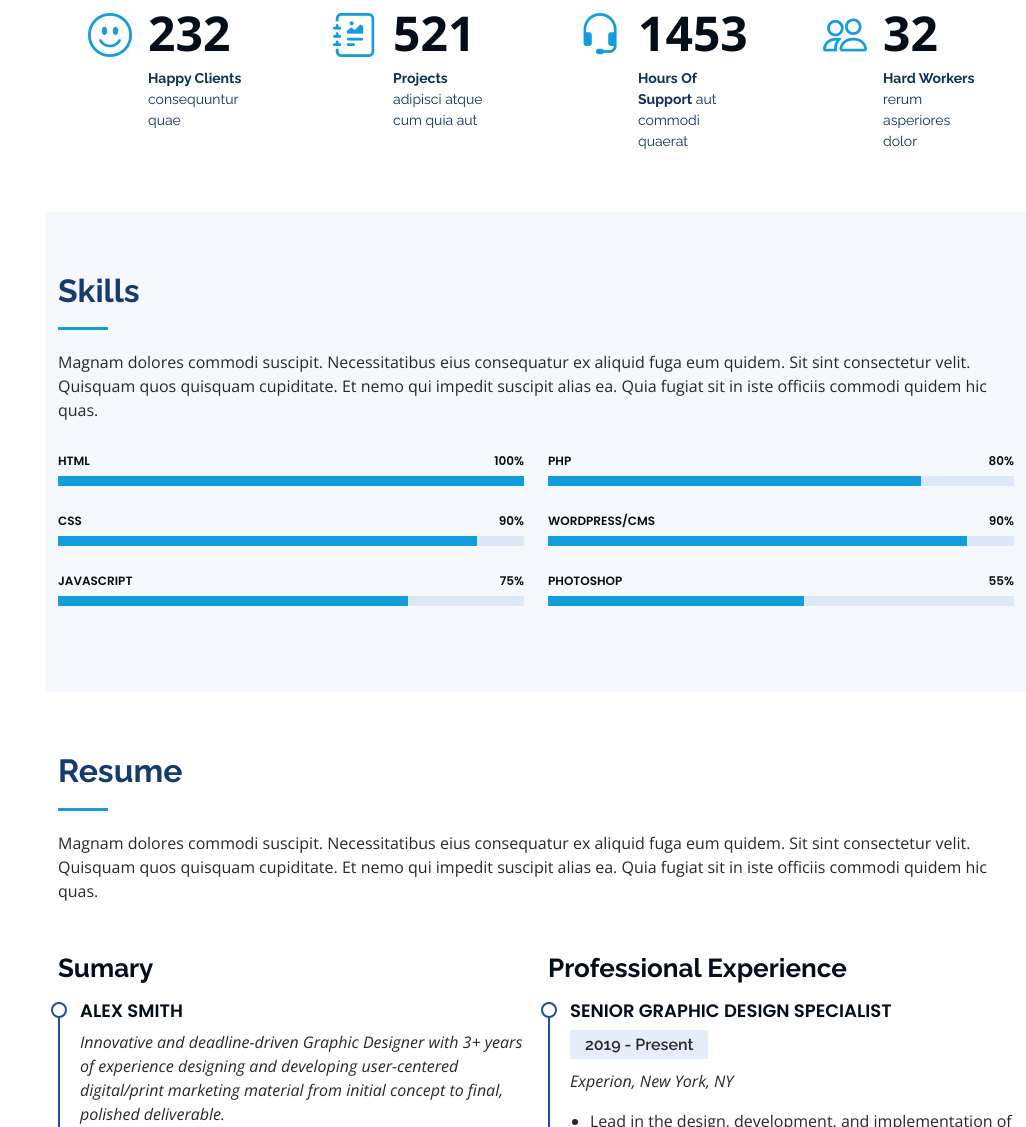
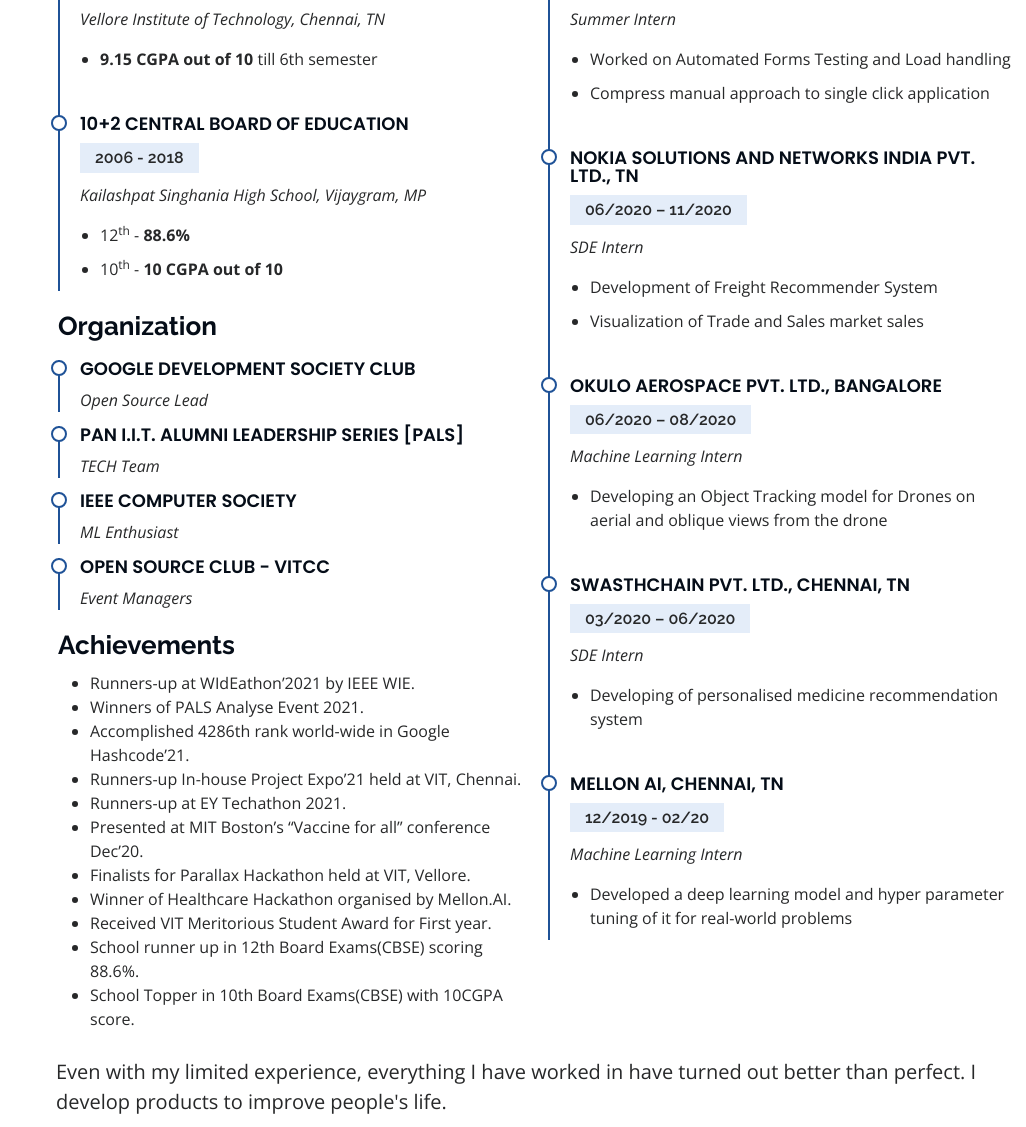
Before and after one commit to vedantrokde/portfolio, a plain HTML site: page index.html in a window 1280 px wide. Shown: the part 1637-2764 px from the top of the page, without its empty margins (254-1280 px from the left). Drawn offline with nearby package versions, Linux system fonts and the light colour scheme.

Commit message:
add resume

```diff
--- a/assets/css/style.css
+++ b/assets/css/style.css
@@ -287,7 +287,7 @@ section {
 }
 
 .section-title {
-  padding-bottom: 30px;
+  padding-bottom: 10px;
 }
 
 .section-title h2 {
--- a/index.html
+++ b/index.html
@@ -66,7 +66,7 @@
           <a target="_blank" href="https://www.linkedin.com/in/vedantrokde/" class="linkedin"><i
               class="bx bxl-linkedin"></i></a>
           <a target="_blank" href="https://github.com/vedantrokde" class="github"><i class="bx bxl-github"></i></a>
-          <a target="_blank" href="#" class="leetcode"><i class="iconify"
+          <a target="_blank" href="https://leetcode.com/vedantrokde/" class="leetcode"><i class="iconify"
               data-icon="simple-icons:leetcode"></i></a>
           <a target="_blank" href="https://www.hackerrank.com/vedantrokde" class="hackerrank"><i class="iconify"
               data-icon="fa-brands:hackerrank"></span>></i></a>
@@ -78,8 +78,8 @@
           <li><a href="#hero" class="nav-link scrollto active"><i class="bx bx-home"></i> <span>Home</span></a></li>
           <li><a href="#about" class="nav-link scrollto"><i class="bx bx-user"></i> <span>About</span></a></li>
           <li><a href="#resume" class="nav-link scrollto"><i class="bx bx-file-blank"></i> <span>Resume</span></a></li>
-          <li><a href="#portfolio" class="nav-link scrollto"><i class="bx bx-book-content"></i>
-              <span>Portfolio</span></a></li>
+          <li><a href="#project" class="nav-link scrollto"><i class="bx bx-book-content"></i>
+              <span>Project</span></a></li>
           <li><a href="#services" class="nav-link scrollto"><i class="bx bx-server"></i> <span>Services</span></a></li>
           <li><a href="#contact" class="nav-link scrollto"><i class="bx bx-envelope"></i> <span>Contact</span></a></li>
         </ul>
@@ -160,219 +160,140 @@
       </div>
     </section><!-- End About Section -->
 
-    <!-- ======= Facts Section ======= -->
-    <section id="facts" class="facts">
-      <div class="container">
-
-        <div class="section-title">
-          <h2>Facts</h2>
-          <p>Magnam dolores commodi suscipit. Necessitatibus eius consequatur ex aliquid fuga eum quidem. Sit sint
-            consectetur velit. Quisquam quos quisquam cupiditate. Et nemo qui impedit suscipit alias ea. Quia fugiat sit
-            in iste officiis commodi quidem hic quas.
-          </p>
-        </div>
-
-        <div class="row no-gutters">
-
-          <div class="col-lg-3 col-md-6 d-md-flex align-items-md-stretch" data-aos="fade-up">
-            <div class="count-box">
-              <i class="bi bi-emoji-smile"></i>
-              <!-- https://www.codechef.com/users/vedantrokde -->
-              <span data-purecounter-start="0" data-purecounter-end="232" data-purecounter-duration="1"
-                class="purecounter"></span>
-              <p><strong>Happy Clients</strong> consequuntur quae</p>
-            </div>
-          </div>
-
-          <div class="col-lg-3 col-md-6 d-md-flex align-items-md-stretch" data-aos="fade-up" data-aos-delay="100">
-            <div class="count-box">
-              <i class="bi bi-journal-richtext"></i>
-              <span data-purecounter-start="0" data-purecounter-end="521" data-purecounter-duration="1"
-                class="purecounter"></span>
-              <p><strong>Projects</strong> adipisci atque cum quia aut</p>
-            </div>
-          </div>
-
-          <div class="col-lg-3 col-md-6 d-md-flex align-items-md-stretch" data-aos="fade-up" data-aos-delay="200">
-            <div class="count-box">
-              <i class="bi bi-headset"></i>
-              <span data-purecounter-start="0" data-purecounter-end="1453" data-purecounter-duration="1"
-                class="purecounter"></span>
-              <p><strong>Hours Of Support</strong> aut commodi quaerat</p>
-            </div>
-          </div>
-
-          <div class="col-lg-3 col-md-6 d-md-flex align-items-md-stretch" data-aos="fade-up" data-aos-delay="300">
-            <div class="count-box">
-              <i class="bi bi-people"></i>
-              <span data-purecounter-start="0" data-purecounter-end="32" data-purecounter-duration="1"
-                class="purecounter"></span>
-              <p><strong>Hard Workers</strong> rerum asperiores dolor</p>
-            </div>
-          </div>
-
-        </div>
-
-      </div>
-    </section><!-- End Facts Section -->
-
-    <!-- ======= Skills Section ======= -->
-    <section id="skills" class="skills section-bg">
-      <div class="container">
-
-        <div class="section-title">
-          <h2>Skills</h2>
-          <p>Magnam dolores commodi suscipit. Necessitatibus eius consequatur ex aliquid fuga eum quidem. Sit sint
-            consectetur velit. Quisquam quos quisquam cupiditate. Et nemo qui impedit suscipit alias ea. Quia fugiat sit
-            in iste officiis commodi quidem hic quas.</p>
-        </div>
-
-        <div class="row skills-content">
-
-          <div class="col-lg-6" data-aos="fade-up">
-
-            <div class="progress">
-              <span class="skill">HTML <i class="val">100%</i></span>
-              <div class="progress-bar-wrap">
-                <div class="progress-bar" role="progressbar" aria-valuenow="100" aria-valuemin="0" aria-valuemax="100">
-                </div>
-              </div>
-            </div>
-
-            <div class="progress">
-              <span class="skill">CSS <i class="val">90%</i></span>
-              <div class="progress-bar-wrap">
-                <div class="progress-bar" role="progressbar" aria-valuenow="90" aria-valuemin="0" aria-valuemax="100">
-                </div>
-              </div>
-            </div>
-
-            <div class="progress">
-              <span class="skill">JavaScript <i class="val">75%</i></span>
-              <div class="progress-bar-wrap">
-                <div class="progress-bar" role="progressbar" aria-valuenow="75" aria-valuemin="0" aria-valuemax="100">
-                </div>
-              </div>
-            </div>
-
-          </div>
-
-          <div class="col-lg-6" data-aos="fade-up" data-aos-delay="100">
-
-            <div class="progress">
-              <span class="skill">PHP <i class="val">80%</i></span>
-              <div class="progress-bar-wrap">
-                <div class="progress-bar" role="progressbar" aria-valuenow="80" aria-valuemin="0" aria-valuemax="100">
-                </div>
-              </div>
-            </div>
-
-            <div class="progress">
-              <span class="skill">WordPress/CMS <i class="val">90%</i></span>
-              <div class="progress-bar-wrap">
-                <div class="progress-bar" role="progressbar" aria-valuenow="90" aria-valuemin="0" aria-valuemax="100">
-                </div>
-              </div>
-            </div>
-
-            <div class="progress">
-              <span class="skill">Photoshop <i class="val">55%</i></span>
-              <div class="progress-bar-wrap">
-                <div class="progress-bar" role="progressbar" aria-valuenow="55" aria-valuemin="0" aria-valuemax="100">
-                </div>
-              </div>
-            </div>
-
-          </div>
-
-        </div>
-
-      </div>
-    </section><!-- End Skills Section -->
-
     <!-- ======= Resume Section ======= -->
     <section id="resume" class="resume">
       <div class="container">
 
         <div class="section-title">
           <h2>Resume</h2>
-          <p>Magnam dolores commodi suscipit. Necessitatibus eius consequatur ex aliquid fuga eum quidem. Sit sint
-            consectetur velit. Quisquam quos quisquam cupiditate. Et nemo qui impedit suscipit alias ea. Quia fugiat sit
-            in iste officiis commodi quidem hic quas.</p>
         </div>
 
         <div class="row">
           <div class="col-lg-6" data-aos="fade-up">
-            <h3 class="resume-title">Sumary</h3>
-            <div class="resume-item pb-0">
-              <h4>Alex Smith</h4>
-              <p><em>Innovative and deadline-driven Graphic Designer with 3+ years of experience designing and
-                  developing user-centered digital/print marketing material from initial concept to final, polished
-                  deliverable.</em></p>
+            <h3 class="resume-title">Education</h3>
+            <div class="resume-item">
+              <h4>B.Tech (Computer Science Engg.)</h4>
+              <h5>2018 - 2022</h5>
+              <p><em>Vellore Institute of Technology, Chennai, TN</em></p>
               <ul>
-                <li>Portland par 127,Orlando, FL</li>
-                <li>(123) 456-7891</li>
-                <li>alice.barkley@example.com</li>
+                <li><strong>9.15 CGPA out of 10</strong> till 6th semester</li>
+              </ul>
+            </div>
+            <div class="resume-item" style="padding-bottom: 0;">
+              <h4>10+2 Central Board of Education</h4>
+              <h5>2006 - 2018</h5>
+              <p><em>Kailashpat Singhania High School, Vijaygram, MP</em></p>
+              <ul>
+                <li>12<sup>th</sup> - <strong>88.6%</strong></li>
+                <li>10<sup>th</sup> - <strong>10 CGPA out of 10</strong></li>
               </ul>
             </div>
 
-            <h3 class="resume-title">Education</h3>
-            <div class="resume-item">
-              <h4>Master of Fine Arts &amp; Graphic Design</h4>
-              <h5>2015 - 2016</h5>
-              <p><em>Rochester Institute of Technology, Rochester, NY</em></p>
-              <p>Qui deserunt veniam. Et sed aliquam labore tempore sed quisquam iusto autem sit. Ea vero voluptatum qui
-                ut dignissimos deleniti nerada porti sand markend</p>
+            <h3 class="resume-title">Organization</h3>
+            <div class="resume-item pb-0">
+              <h4>Google Development Society Club</h4>
+              <p><em>Open Source Lead</em></p>
             </div>
-            <div class="resume-item">
-              <h4>Bachelor of Fine Arts &amp; Graphic Design</h4>
-              <h5>2010 - 2014</h5>
-              <p><em>Rochester Institute of Technology, Rochester, NY</em></p>
-              <p>Quia nobis sequi est occaecati aut. Repudiandae et iusto quae reiciendis et quis Eius vel ratione eius
-                unde vitae rerum voluptates asperiores voluptatem Earum molestiae consequatur neque etlon sader mart
-                dila</p>
+            <div class="resume-item pb-0">
+              <h4>PAN I.I.T. Alumni Leadership Series [PALS]</h4>
+              <p><em>TECH Team</em></p>
             </div>
+            <div class="resume-item pb-0">
+              <h4>IEEE Computer Society</h4>
+              <p><em>ML Enthusiast</em></p>
+            </div>
+            <div class="resume-item pb-0">
+              <h4>Open Source Club - VITCC</h4>
+              <p><em>Event Managers</em></p>
+            </div>
+
+            <h3 class="resume-title" style="margin-bottom: 10px;">Achievements</h3>
+            <ul>
+              <li>Runners-up at WIdEathon’2021 by IEEE WIE.</li>
+              <li>Winners of PALS Analyse Event 2021.</li>
+              <li>Accomplished 4286th rank world-wide in Google Hashcode’21.</li>
+              <li>Runners-up In-house Project Expo’21 held at VIT, Chennai.</li>
+              <li>Runners-up at EY Techathon 2021.</li>
+              <li>Presented at MIT Boston’s “Vaccine for all” conference Dec’20.</li>
+              <li>Finalists for Parallax Hackathon held at VIT, Vellore.</li>
+              <li>Winner of Healthcare Hackathon organised by Mellon.AI.</li>
+              <li>Received VIT Meritorious Student Award for First year.</li>
+              <li>School runner up in 12th Board Exams(CBSE) scoring 88.6%.</li>
+              <li>School Topper in 10th Board Exams(CBSE) with 10CGPA score.</li>
+            </ul>
           </div>
           <div class="col-lg-6" data-aos="fade-up" data-aos-delay="100">
-            <h3 class="resume-title">Professional Experience</h3>
+            <h3 class="resume-title">Experience</h3>
             <div class="resume-item">
-              <h4>Senior graphic design specialist</h4>
-              <h5>2019 - Present</h5>
-              <p><em>Experion, New York, NY </em></p>
+              <h4>Ernst & Young Services LLP, Mumbai</h4>
+              <h5>04/2021 – 06/2021</h5>
+              <p><em>Summer Intern</em></p>
               <ul>
-                <li>Lead in the design, development, and implementation of the graphic, layout, and production
-                  communication materials</li>
-                <li>Delegate tasks to the 7 members of the design team and provide counsel on all aspects of the
-                  project. </li>
-                <li>Supervise the assessment of all graphic materials in order to ensure quality and accuracy of the
-                  design</li>
-                <li>Oversee the efficient use of production project budgets ranging from $2,000 - $25,000</li>
+                <li>Worked on Automated Forms Testing and Load handling</li>
+                <li>Compress manual approach to single click application</li>
               </ul>
             </div>
             <div class="resume-item">
-              <h4>Graphic design specialist</h4>
-              <h5>2017 - 2018</h5>
-              <p><em>Stepping Stone Advertising, New York, NY</em></p>
+              <h4>Nokia Solutions and Networks India Pvt. Ltd., TN</h4>
+              <h5>06/2020 – 11/2020</h5>
+              <p><em>SDE Intern</em></p>
               <ul>
-                <li>Developed numerous marketing programs (logos, brochures,infographics, presentations, and
-                  advertisements).</li>
-                <li>Managed up to 5 projects or tasks at a given time while under pressure</li>
-                <li>Recommended and consulted with clients on the most appropriate graphic design</li>
-                <li>Created 4+ design presentations and proposals a month for clients and account managers</li>
+                <li>Development of Freight Recommender System</li>
+                <li>Visualization of Trade and Sales market sales</li>
+              </ul>
+            </div>
+            <div class="resume-item">
+              <h4>Okulo Aerospace Pvt. Ltd., Bangalore</h4>
+              <h5>06/2020 – 08/2020</h5>
+              <p><em>Machine Learning Intern</em></p>
+              <ul>
+                <li>Developing an Object Tracking model for Drones on aerial and oblique views from the drone</li>
+              </ul>
+            </div>
+            <div class="resume-item">
+              <h4>Swasthchain Pvt. Ltd., Chennai, TN</h4>
+              <h5>03/2020 – 06/2020</h5>
+              <p><em>SDE Intern</em></p>
+              <ul>
+                <li>Developing of personalised medicine recommendation system</li>
+              </ul>
+            </div>
+            <div class="resume-item">
+              <h4>Mellon Ai, Chennai, TN</h4>
+              <h5>12/2019 - 02/20</h5>
+              <p><em>Machine Learning Intern</em></p>
+              <ul>
+                <li>Developed a deep learning model and hyper parameter tuning of it for real-world problems</li>
               </ul>
             </div>
           </div>
         </div>
+      </div>
 
+      <div class="" style="padding: 10px;">
+        <p class="lead">
+          Even with my limited experience, everything I have worked in have turned out better than perfect. I develop
+          products to improve people's life.
+        </p>
+        <a href="https://www.linkedin.com/in/vedantrokde/" class="btn btn-primary" target="_blank"
+          style="color: #fff; background-color: #000; border-color: #000;">
+          <i class="bi bi-linkedin"></i>
+          Linkedin
+          <i class="bi bi-arrow-right-short"></i></a>
+        <a href="./resume.pdf" class="btn btn-frameless" target="_blank">
+          <i class="bi bi-file-earmark-fill"></i>
+          Download My Resume
+        </a>
+      </div>
       </div>
     </section><!-- End Resume Section -->
 
-    <!-- ======= Portfolio Section ======= -->
-    <section id="portfolio" class="portfolio section-bg">
+    <!-- ======= Project Section ======= -->
+    <section id="project" class="portfolio section-bg">
       <div class="container">
 
         <div class="section-title">
-          <h2>Portfolio</h2>
+          <h2>Notable Projects</h2>
           <p>Magnam dolores commodi suscipit. Necessitatibus eius consequatur ex aliquid fuga eum quidem. Sit sint
             consectetur velit. Quisquam quos quisquam cupiditate. Et nemo qui impedit suscipit alias ea. Quia fugiat sit
             in iste officiis commodi quidem hic quas.</p>
@@ -489,7 +410,17 @@
               </div>
             </div>
           </div>
-
+          </div>
+          <div class="" style="padding: 10px;">
+            <p class="lead">
+              Even with my limited experience, everything I have worked in have turned out better than perfect. I develop
+              products to improve people's life.
+            </p>
+            <a href="https://www.linkedin.com/in/vedantrokde/" class="btn btn-primary" target="_blank"
+              style="color: #fff; background-color: #000; border-color: #000;">
+              <i class="bi bi-github"></i>
+              Github
+              <i class="bi bi-arrow-right-short"></i></a>
         </div>
 
       </div>
```
Also changed, not shown: dump.html (added, +207 -0 lines), 2 other files.
